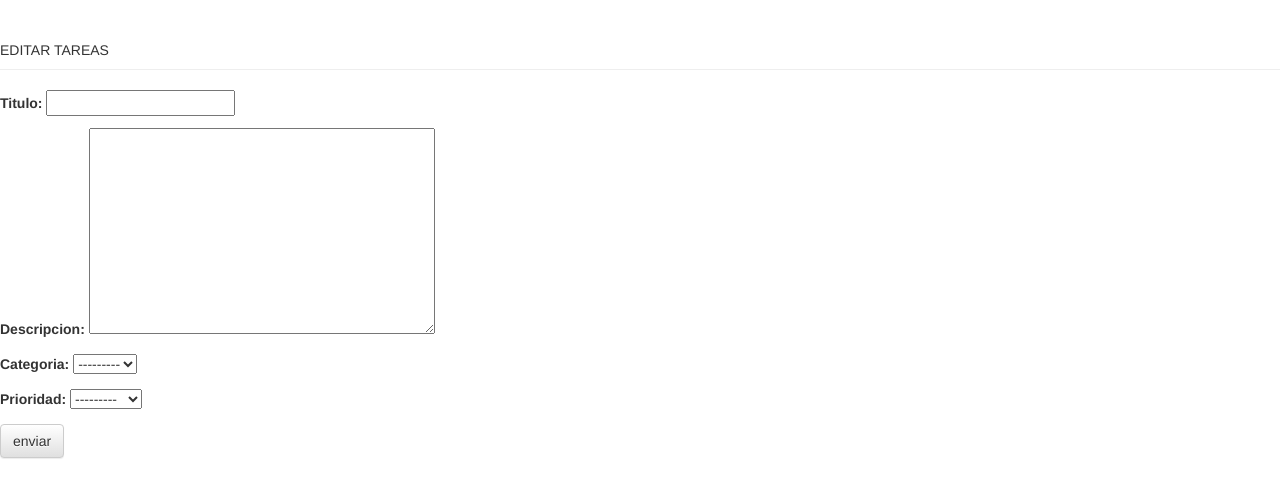
After one commit to tecnicatura-villa-el-libertador/topolino, a Django app: page /editar_tareas/ in a window 1280 px wide. The commit adds this page. Shown: the top 498 px of the page. Run offline with Django 3.2, Linux system fonts and the light colour scheme; data that the repository does not hold is empty; some libraries are stand-ins or nearby versions.

Commit message:
editar, crear, mostrar tareas

```diff
--- a/tareas/forms.py
+++ b/tareas/forms.py
@@ -1,8 +1,14 @@
 from django import forms
-from .models import Comentario
+from .models import Comentario,Tarea,Categoria
 
 # creo un formulario con el campo texto para mostrar
-class Comentarios(forms.ModelForm):
+class ComentarioForm(forms.ModelForm):
 	class Meta:
+
 		model= Comentario
 		fields=['texto']
+
+class TareaForm(forms.ModelForm):
+	class Meta:
+		model = Tarea
+		fields = ['titulo','descripcion','categoria','prioridad']
--- a/tareas/models.py
+++ b/tareas/models.py
@@ -13,6 +13,7 @@ class Tarea(models.Model):
     EN_CURSO = 'En curso'
     PENDIENTE = 'Pendiente'
     FINALIZADO = 'Finalizado'
+
     RANGO_DE_ESTADOS = ((INVALIDO,'Invalido'),(EN_CURSO,'En curso'),(PENDIENTE,'Pendiente'),(FINALIZADO,'Finalizado'))
     usuario = models.ForeignKey(User)
     categoria = models.ForeignKey('Categoria')
@@ -20,7 +21,7 @@ class Tarea(models.Model):
     titulo = models.CharField(max_length=50)
     descripcion = models.TextField()
     fecha_creacion = models.DateField((), auto_now_add = True)
-    estado = models.CharField(max_length=15, choices=RANGO_DE_ESTADOS)
+    estado = models.CharField(max_length=15, choices=RANGO_DE_ESTADOS,default=PENDIENTE)
 
     def __str__(self):
         return self.titulo
--- a/tareas/templates/tareas/base.html
+++ b/tareas/templates/tareas/base.html
@@ -5,7 +5,7 @@
      <link rel="stylesheet" href="//maxcdn.bootstrapcdn.com/bootstrap/3.2.0/css/bootstrap-theme.min.css">
      <link rel="stylesheet" href="{% static 'css/tareas.css' %}">
      <link href="https://fonts.googleapis.com/css?family=Lobster&subset=latin,latin-ext" rel="stylesheet" type="text/css">
-	<title>COMENTARIOS</title>
+	<title>{% block titulo %}COMENTARIOS{% endblock %}</title>
 
 </head>
 <body>
--- /dev/null
+++ b/tareas/templates/tareas/editar_tareas.html
@@ -0,0 +1,17 @@
+{% extends 'tareas/base.html' %}
+	{% block titulo %}EDITAR TAREAS{% endblock %}
+	{% block header %}EDITAR TAREAS{% endblock %}
+
+
+ {% block content %}
+	<div>
+
+		<form method="POST" class="post-form">{% csrf_token %}
+		{{ form.as_p }}
+
+		<button type="submit" class="save btn btn-default">{% block submit %}enviar{% endblock %}</button>
+	     </form>
+
+	</div>
+
+ {% endblock content %}
--- a/tareas/views.py
+++ b/tareas/views.py
@@ -1,6 +1,6 @@
 from django.shortcuts import render,redirect
 from .models import Categoria,Comentario,Tarea
-from .forms import Comentarios
+from .forms import ComentarioForm, TareaForm
 from django.contrib.auth.decorators import login_required
 # Create your views here.
 def nombrecat(request):
@@ -8,12 +8,12 @@ def nombrecat(request):
 
 @login_required
 def comentario(request):
-    form = Comentarios()
+    form = ComentarioForm()
 
 
     if request.method == "POST":
 
-        form = Comentarios(request.POST)
+        form = ComentarioForm(request.POST)
         if form.is_valid():
 
 
@@ -34,3 +34,19 @@ def lista_tareas(request):
 
     tareas = Tarea.objects.all()
     return render(request, "tareas/tareas.html",{"tareas": tareas})
+
+
+def editar_tareas(request):
+    form= TareaForm()
+
+    if request.method == "POST":
+
+        form = TareaForm(request.POST)
+        if form.is_valid():
+
+
+            tarea = form.save(commit=False)
+            tarea.usuario = request.user
+
+            tarea.save()
+    return render(request, "tareas/editar_tareas.html",{"form": form})
--- a/topolino/settings.py
+++ b/topolino/settings.py
@@ -120,3 +120,5 @@ USE_TZ = True
 # https://docs.djangoproject.com/en/1.9/howto/static-files/
 
 STATIC_URL = '/static/'
+
+EMAIL_BACKEND = 'django.core.mail.backends.console.EmailBackend'
--- a/topolino/urls.py
+++ b/topolino/urls.py
@@ -13,7 +13,7 @@ Including another URLconf
     1. Import the include() function: from django.conf.urls import url, include
     2. Add a URL to urlpatterns:  url(r'^blog/', include('blog.urls'))
 """
-from django.conf.urls import url
+from django.conf.urls import url,include
 from django.contrib import admin
 from tareas import views
 from django.contrib.auth import views as auth_views
@@ -23,4 +23,6 @@ urlpatterns = [
     url(r'^admin/', admin.site.urls),
     url(r'^comentarios/', views.comentario),
     url(r'^tareas/', views.lista_tareas),
+    url(r'^editar_tareas/', views.editar_tareas),
+    url('^',include('django.contrib.auth.urls')),
 ]
```
Also changed, not shown: tareas/templates/tareas/tareas.html (+13 -11 lines).
